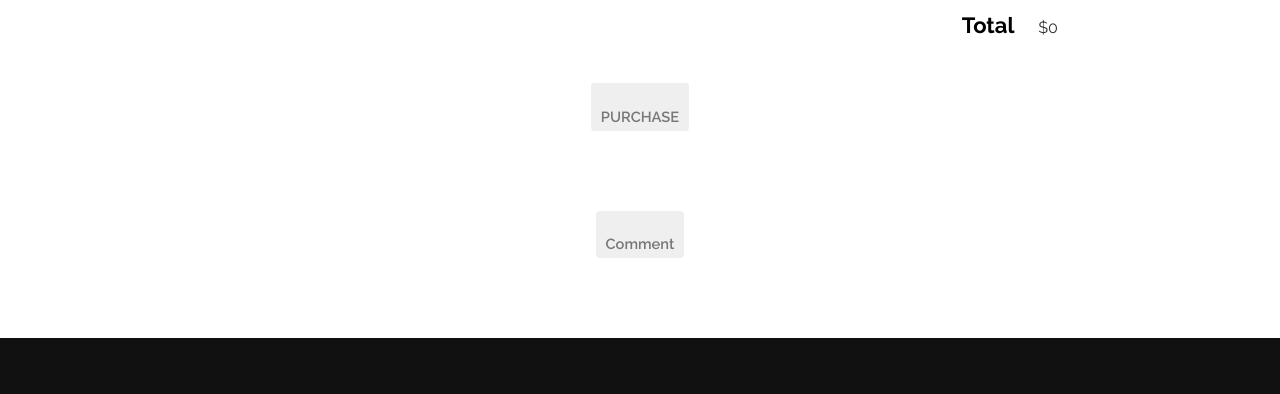
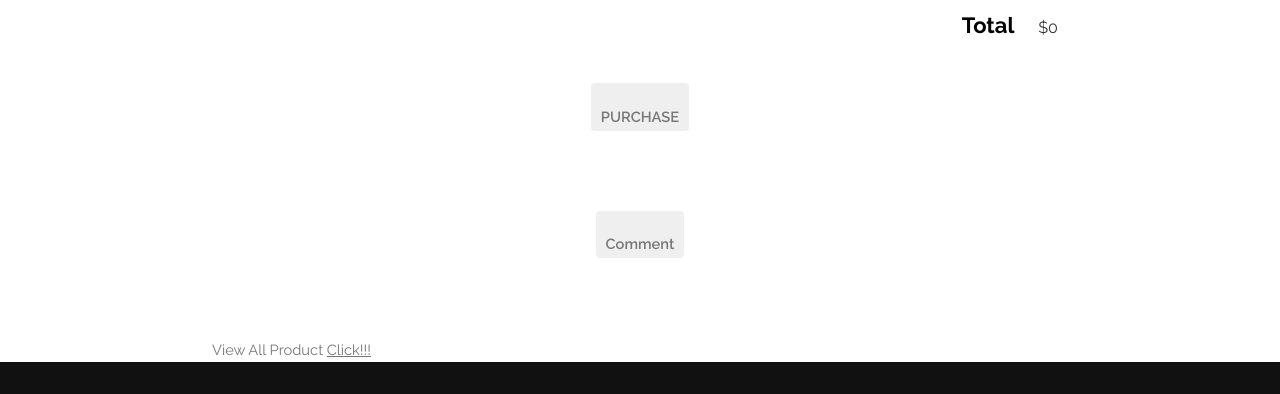
Before and after one commit to cstudio7/AutoMart, a plain HTML site: page Buy.html in a window 1280 px wide. Shown: the part 1731-2125 px from the top of the page. Drawn offline with Linux system fonts and the light colour scheme.

Commit message:
[Update Search UI]

```diff
--- a/Buy.html
+++ b/Buy.html
@@ -175,6 +175,14 @@
             <button class="btn btn-primary btn-purchase" type="button">PURCHASE</button>
 						<button class="btn btn-primary btn-purchase msgbox" type="button">Comment</button>
 
+				<span class="txt1">
+							View All Product
+						</span>
+
+						<a class="txt2" href="search.html">
+							Click!!!
+						</a>
+
         </section>
 
 		<!-- Footer -->
@@ -202,6 +210,9 @@
 								<li><a href="#"><i class="icon fa-instagram">&nbsp;</i>Instagram</a></li>
 								<li><a href="#"><i class="icon fa-github">&nbsp;</i>Github</a></li>
 							</ul>
+
+
+
 						</section>
 					</div>
 					<div class="copyright">
```
